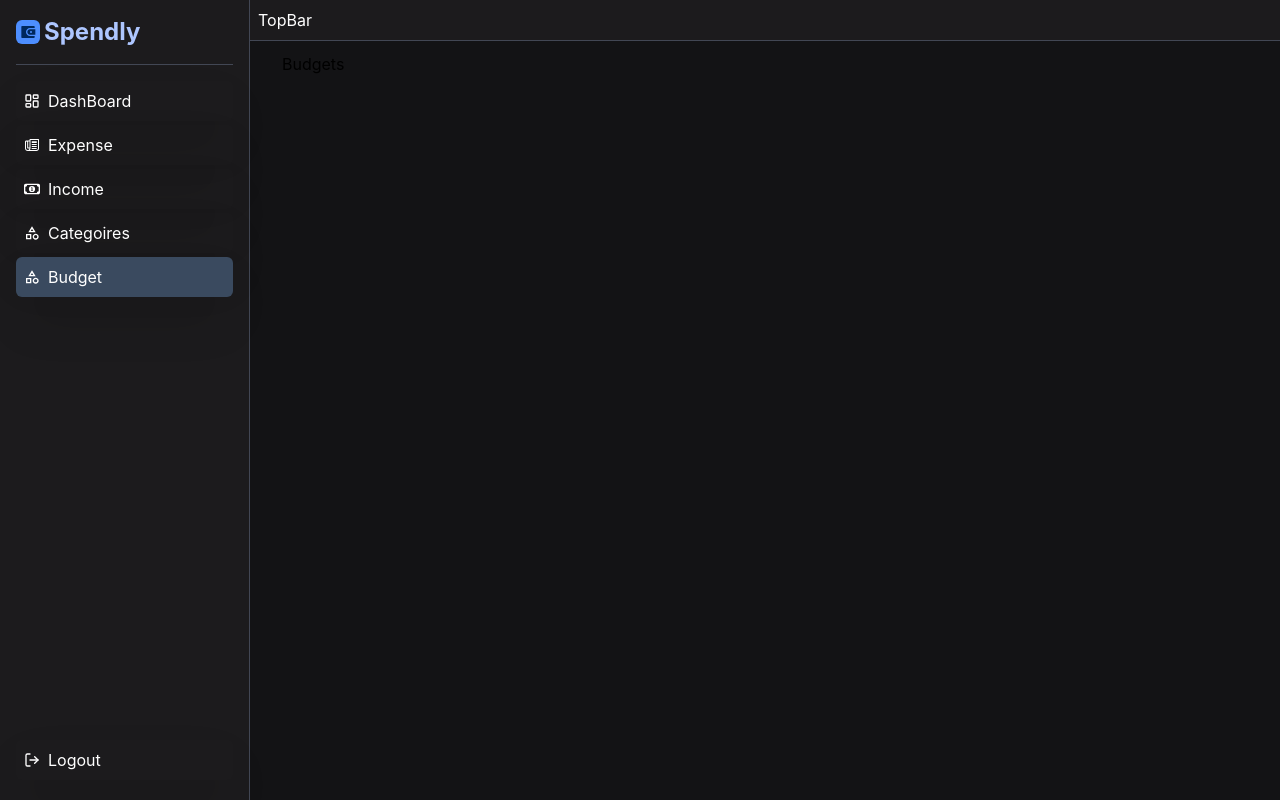
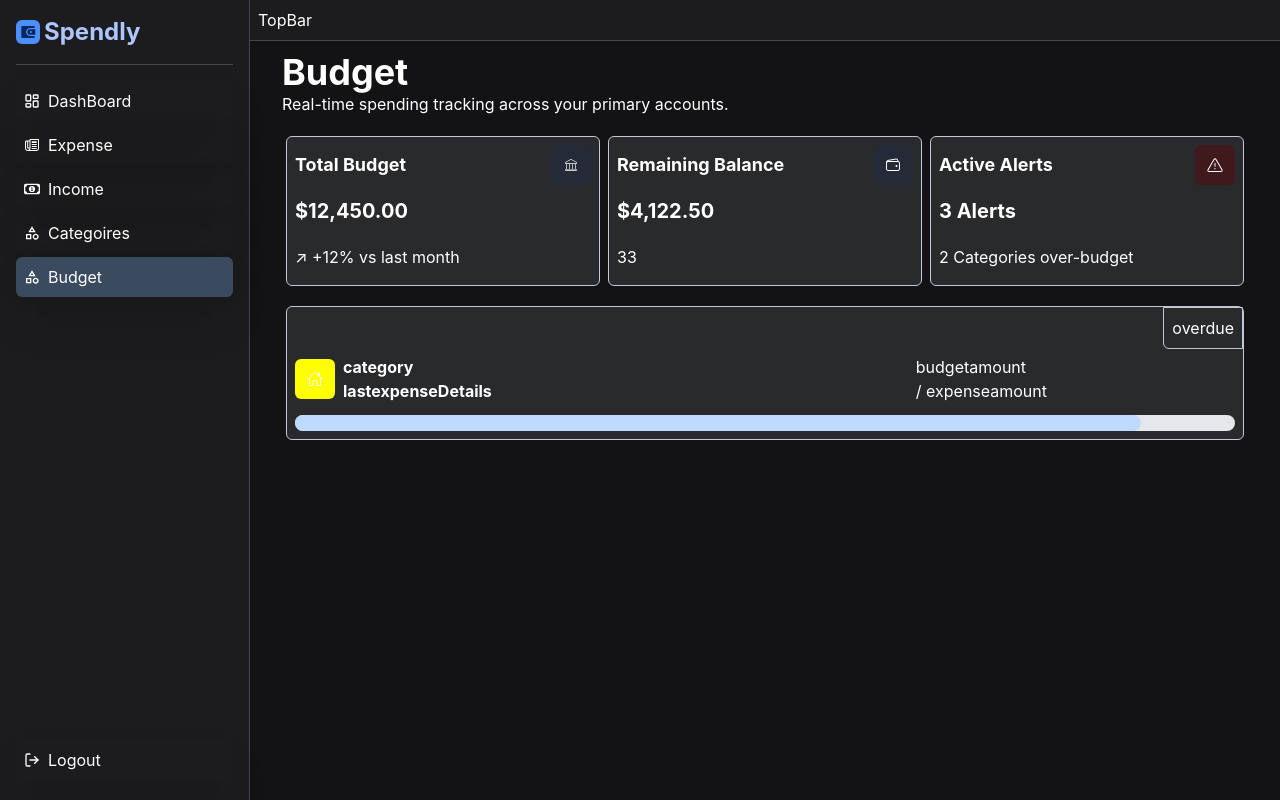
Before and after one commit to Danish-khan93/expenseTracker-frontend, a React (Vite) app: page /budget in a window 1280 px wide. Built offline with nearby package versions, Linux system fonts and the light colour scheme.

Commit message:
making budget screen

```diff
--- /dev/null
+++ b/src/components/CustomProgressBar.tsx
@@ -0,0 +1,13 @@
+const CustomProgressBar = () => {
+  return (
+    <div className="relative">
+      <div className="w-full h-4 rounded-full bg-gray-200"></div>
+      <div
+        style={{ width: "90%" }}
+        className="absolute top-0 left-0 h-4 rounded-full bg-blue-200"
+      ></div>
+    </div>
+  );
+};
+
+export default CustomProgressBar;
--- a/src/components/index.ts
+++ b/src/components/index.ts
@@ -8,6 +8,7 @@ import CustomCheckBox from "./CustomCheckBox";
 import CustomTable from "./CustomTable";
 import CustomDatePicker from "./CustomDatePicker";
 import CustomSwitch from "./CustomSwitch";
+import CustomProgressBar from "./CustomProgressBar";
 export {
   CustomCheckBox,
   CustomButton,
@@ -15,6 +16,7 @@ export {
   CustomSelectBox,
   TopBar,
   SideBar,
+  CustomProgressBar,
   CustomText,
   CustomTable,
   CustomDatePicker,
--- a/src/constant/dummy.ts
+++ b/src/constant/dummy.ts
@@ -93,3 +93,40 @@ export const categoryList: CategoryType[] = [
     color: "#ADC6FF",
   },
 ];
+
+export type BudgetSummaryType = {
+  id: number;
+  heading: string;
+  value: string;
+  iconName: keyof typeof iconMap;
+  bgColor: string;
+  description?: string;
+  progressBar?: string;
+};
+
+export const budgetSummaryData: BudgetSummaryType[] = [
+  {
+    id: 1,
+    heading: "Total Budget",
+    value: "$12,450.00",
+    iconName: "bank",
+    bgColor: "#242A38",
+    description: "↗ +12% vs last month",
+  },
+  {
+    id: 2,
+    heading: "Remaining Balance",
+    value: "$4,122.50",
+    iconName: "wallet",
+    bgColor: "#242A38",
+    progressBar: "33",
+  },
+  {
+    id: 3,
+    heading: "Active Alerts",
+    value: "3 Alerts",
+    iconName: "alert",
+    bgColor: "#40191D",
+    description: "2 Categories over-budget",
+  },
+];
--- a/src/constant/iconMap.ts
+++ b/src/constant/iconMap.ts
@@ -23,6 +23,9 @@ import { FaShoppingCart } from "react-icons/fa";
 import { TbMeat } from "react-icons/tb";
 import { LuLogOut } from "react-icons/lu";
 import { FaRegMoneyBill1 } from "react-icons/fa6";
+import { CiBank } from "react-icons/ci";
+import { IoWalletOutline } from "react-icons/io5";
+import { GoAlert } from "react-icons/go";
 
 export const iconMap = {
   printer: FiPrinter,
@@ -51,4 +54,7 @@ export const iconMap = {
   meat: TbMeat,
   logout: LuLogOut,
   income: FaRegMoneyBill1,
+  bank:CiBank,
+  wallet:IoWalletOutline,
+  alert:GoAlert,
 } as const;
--- /dev/null
+++ b/src/modules/budget/components/BudgetCard.tsx
@@ -0,0 +1,40 @@
+import { CustomProgressBar, CustomText } from "../../../components";
+import CustomIcon from "../../../components/CustomIcon";
+
+const BudgetCard = () => {
+  return (
+    <div className="text-white relative flex flex-col items-left flex-1 gap-3 p-2 mx-1 rounded-md border border-[#C2C6D6] bg-[#292a2c]">
+      {
+        <div className="rounded-bl-md p-2  border border-[#C2C6D6] absolute top-0 right-0">
+          <CustomText variant="p">overdue</CustomText>
+        </div>
+      }
+
+      <div className="mt-10 flex justify-between items-center w-[80%]">
+        <div className="flex gap-2 items-center">
+          <div
+            style={{
+              backgroundColor: "yellow",
+            }}
+            className="w-10 h-10 p-2 flex justify-center items-center rounded-md"
+          >
+            <CustomIcon iconName={"home"} />
+          </div>
+          <div>
+            <CustomText variant="h6">{"category"}</CustomText>
+            <CustomText variant="h6">{"lastexpenseDetails"}</CustomText>
+          </div>
+        </div>
+        <div>
+          <CustomText variant="p">{"budgetamount"}</CustomText>
+          <CustomText variant="p">{"/ expenseamount"}</CustomText>
+        </div>
+      </div>
+      <div>
+        <CustomProgressBar />
+      </div>
+    </div>
+  );
+};
+
+export default BudgetCard;
--- /dev/null
+++ b/src/modules/budget/components/BudgetSummary.tsx
@@ -0,0 +1,54 @@
+import type { FC } from "react";
+import { CustomText } from "../../../components";
+import CustomIcon from "../../../components/CustomIcon";
+import type { iconMap } from "../../../constant/iconMap";
+
+export type Props = {
+  data: {
+    heading: string;
+    bgColor: string;
+    iconName: keyof typeof iconMap;
+    value: string;
+    description?: string;
+    progressBar?: string;
+  };
+};
+
+const BudgetSummary: FC<Props> = (props) => {
+  const { data } = props;
+
+  const { heading, bgColor, iconName, value, description, progressBar } = data;
+
+  return (
+    <div className="flex flex-col items-left flex-1 gap-3 p-2 mx-1 rounded-md border border-[#C2C6D6] bg-[#292a2c]">
+      <div className="flex justify-between items-center gap-3">
+        <div>
+          <CustomText variant="h5">{heading}</CustomText>
+        </div>
+        <div
+          style={{
+            backgroundColor: bgColor,
+          }}
+          className="w-10 h-10 p-2 flex justify-center items-center rounded-md"
+        >
+          <CustomIcon iconName={iconName} />
+        </div>
+      </div>
+      <div>
+        <CustomText variant="h4">{value}</CustomText>
+      </div>
+      <div className="my-2">
+        {
+          // Description
+          description && <div>{description}</div>
+        }
+        {
+          // Description
+          progressBar && <div>{progressBar}</div>
+        }
+      </div>
+    </div>
+  );
+};
+
+export default BudgetSummary;
--- a/src/modules/budget/pages/Budgets.tsx
+++ b/src/modules/budget/pages/Budgets.tsx
@@ -1,5 +1,27 @@
+import { CustomText } from "../../../components";
+import { budgetSummaryData } from "../../../constant/dummy";
+import BudgetCard from "../components/BudgetCard";
+import BudgetSummary from "../components/BudgetSummary";
+
 const Budgets = () => {
-  return <div>Budgets</div>;
+  return (
+    <div className="text-white">
+      <div>
+        <CustomText variant="h1">Budget</CustomText>
+        <CustomText variant="p">
+          Real-time spending tracking across your primary accounts.
+        </CustomText>
+      </div>
+      <div className="my-5 flex justify-evenly">
+        {budgetSummaryData?.map((val) => {
+          return <BudgetSummary data={val} key={val?.id} />;
+        })}
+      </div>
+      <div className="my-5">
+        <BudgetCard />
+      </div>
+    </div>
+  );
 };
 
 export default Budgets;
```
